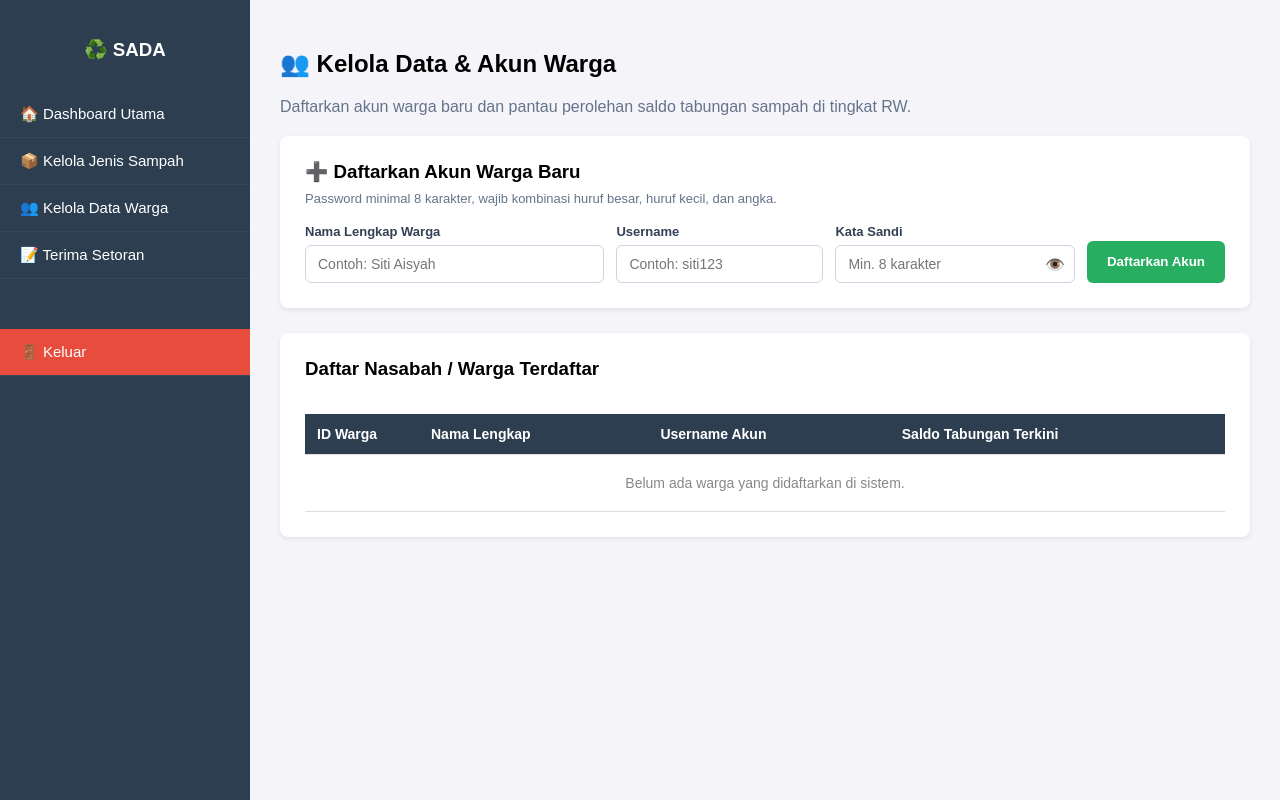
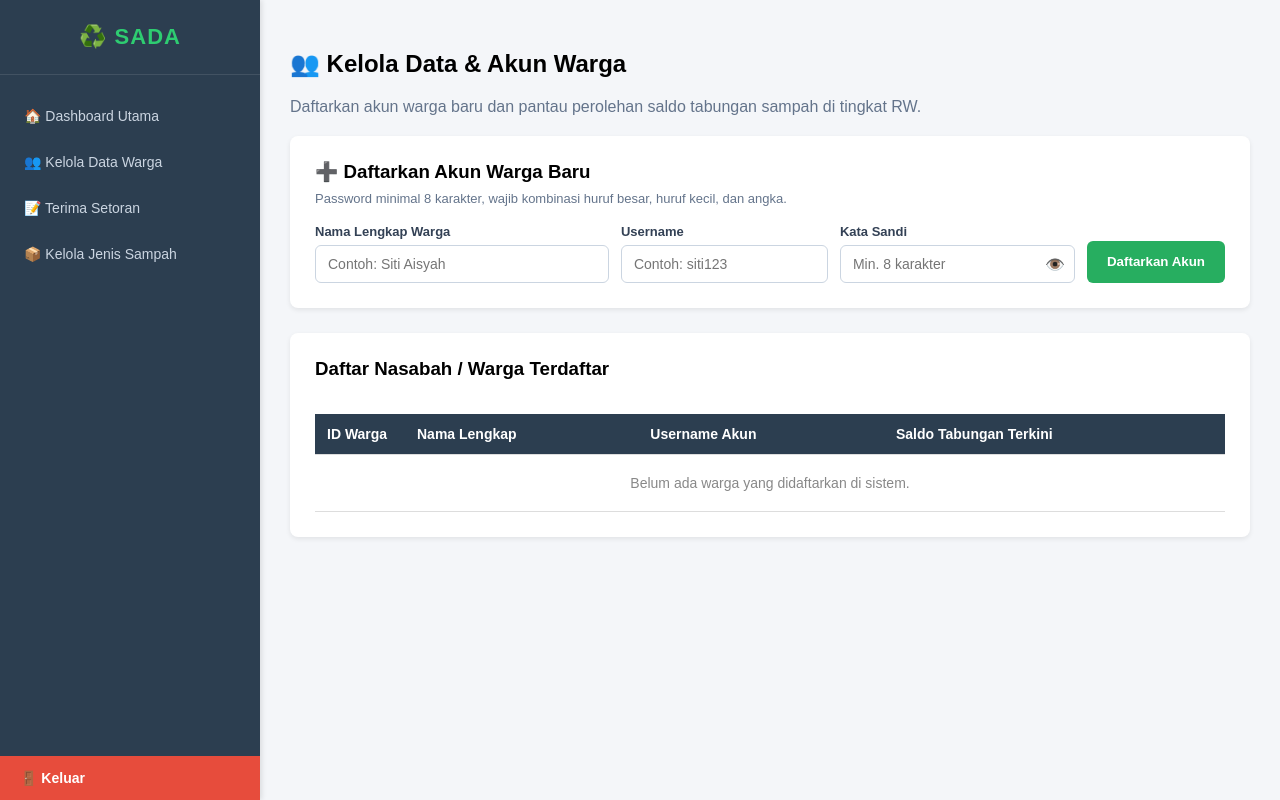
Before and after one commit to Aliansyah20/Bank-Sampah-Web, a Flask app: template app/templates/dashboard/kelola_warga.html in a window 1280 px wide. Run offline with Flask 3, Linux system fonts and the light colour scheme; the template is opened without the code that fills it, so the values that code supplies are empty.

Commit message:
Update base_sekben.html

```diff
--- a/app/templates/dashboard/base_sekben.html
+++ b/app/templates/dashboard/base_sekben.html
@@ -3,58 +3,175 @@
 <head>
     <meta charset="UTF-8">
     <meta name="viewport" content="width=device-width, initial-scale=1.0, maximum-scale=1.0, user-scalable=no">
-    <title>{% block title %}Dashboard Sekben{% endblock %}</title>
+    <title>{% block title %}Panel Sekben - SADA{% endblock %}</title>
+
     <style>
-        body { font-family: Arial, sans-serif; background-color: #f4f4f9; margin: 0; padding: 0; }
-        .sidebar { width: 250px; background-color: #2c3e50; color: white; height: 100vh; position: fixed; top: 0; left: 0; padding-top: 20px; }
-        .sidebar h3 { text-align: center; margin-bottom: 30px; }
-        .sidebar a { display: block; color: white; padding: 14px 20px; text-decoration: none; border-bottom: 1px solid #34495e; font-size: 15px; }
-        .sidebar a:hover { background-color: #34495e; }
-        .content { margin-left: 250px; padding: 30px; }
-        .alert { padding: 10px 15px; border-radius: 6px; margin-bottom: 20px; font-weight: bold; }
-        .alert-success { background: #d4edda; color: #155724; }
-        .alert-danger { background: #f8d7da; color: #721c24; }
+        * { box-sizing: border-box; }
+        body {
+            font-family: Arial, sans-serif;
+            background-color: #f4f6f9;
+            margin: 0;
+            display: flex;
+            min-height: 100vh;
+        }
 
-        /* Aturan khusus tampilan layar HP */
+        /* --- SIDEBAR KIRI --- */
+        .sidebar {
+            width: 260px;
+            background-color: #2c3e50;
+            color: white;
+            display: flex;
+            flex-direction: column;
+            flex-shrink: 0;
+            box-shadow: 2px 0 5px rgba(0,0,0,0.1);
+        }
+
+        .sidebar-brand {
+            padding: 24px 20px;
+            text-align: center;
+            font-size: 22px;
+            font-weight: bold;
+            letter-spacing: 1px;
+            border-bottom: 1px solid rgba(255,255,255,0.1);
+            color: #2ecc71;
+            display: flex;
+            align-items: center;
+            justify-content: center;
+            gap: 10px;
+        }
+
+        .sidebar-menu {
+            list-style: none;
+            padding: 0;
+            margin: 20px 0;
+            flex-grow: 1;
+        }
+
+        .sidebar-menu li {
+            margin-bottom: 4px;
+        }
+
+        .sidebar-menu a {
+            display: flex;
+            align-items: center;
+            gap: 12px;
+            padding: 13px 20px;
+            color: #cbd5e1;
+            text-decoration: none;
+            font-size: 14px;
+            font-weight: 500;
+            transition: all 0.2s ease;
+            border-left: 4px solid transparent;
+        }
+
+        /* Efek Hover saat kursor mengarah ke menu */
+        .sidebar-menu a:hover {
+            background-color: #34495e;
+            color: #ffffff;
+        }
+
+        /* --- INI DIA CLASS ACTIVE (WARNA BEDA SAAT DIKLIK/DIBUKA) --- */
+        .sidebar-menu a.active {
+            background-color: #1e293b;         /* Warna latar lebih gelap & tegas */
+            color: #2ecc71;                    /* Warna teks/ikon menjadi hijau khas SADA */
+            font-weight: bold;
+            border-left: 4px solid #2ecc71;    /* Garis aksen hijau di sebelah kiri menu */
+        }
+
+        /* Tombol Keluar di Bawah Sidebar */
+        .btn-keluar {
+            display: flex;
+            align-items: center;
+            gap: 10px;
+            padding: 14px 20px;
+            background-color: #e74c3c;
+            color: white;
+            text-decoration: none;
+            font-weight: bold;
+            font-size: 14px;
+            transition: background 0.2s;
+        }
+        .btn-keluar:hover {
+            background-color: #c0392b;
+        }
+
+        /* --- AREA KONTEN UTAMA --- */
+        .main-content {
+            flex-grow: 1;
+            padding: 30px;
+            overflow-y: auto;
+        }
+
+        /* Notifikasi Flash */
+        .alert {
+            padding: 12px 16px;
+            border-radius: 6px;
+            margin-bottom: 20px;
+            font-size: 14px;
+            font-weight: bold;
+        }
+        .alert-success { background: #d4edda; color: #155724; border: 1px solid #c3e6cb; }
+        .alert-danger { background: #f8d7da; color: #721c24; border: 1px solid #f5c6cb; }
+        .alert-warning { background: #fff3cd; color: #856404; border: 1px solid #ffeeba; }
+
         @media (max-width: 768px) {
-            .sidebar {
-                width: 100% !important;
-                height: auto !important;
-                position: relative !important;
-                padding-bottom: 10px;
-            }
-            .sidebar h3 {
-                margin-bottom: 15px !important;
-                padding-top: 15px;
-            }
-            .sidebar a {
-                display: block;
-                padding: 10px 15px !important;
-                border-bottom: 1px solid #34495e;
-                font-size: 14px;
-            }
-            .content {
-                margin-left: 0 !important; /* Hilangkan geseran 250px agar pas di layar HP */
-                padding: 15px !important;
-            }
+            body { flex-direction: column; }
+            .sidebar { width: 100%; }
         }
     </style>
     {% block extra_css %}{% endblock %}
 </head>
 <body>
 
-    <!-- SIDEBAR PERMANEN -->
+    <!-- SIDEBAR KIRI -->
     <div class="sidebar">
-        <h3>♻️ SADA </h3>
-        <a href="/sekben/dashboard">🏠 Dashboard Utama</a>
-        <a href="/sekben/jenis-sampah">📦 Kelola Jenis Sampah</a>
-        <a href="/sekben/warga">👥 Kelola Data Warga</a>
-        <a href="/sekben/terima-setoran">📝 Terima Setoran</a>
-        <a href="/auth/logout" style="background-color: #e74c3c; margin-top: 50px;">🚪 Keluar</a>
+        <div class="sidebar-brand">
+            ♻️ SADA
+        </div>
+
+        <ul class="sidebar-menu">
+            <!-- 1. Dashboard Utama -->
+            <li>
+                <a href="{{ url_for('sekben.dashboard') }}"
+                   class="{% if request.endpoint == 'sekben.dashboard' %}active{% endif %}">
+                    🏠 Dashboard Utama
+                </a>
+            </li>
+
+            <!-- 2. Kelola Data Warga -->
+            <li>
+                <a href="{{ url_for('sekben.kelola_warga') }}"
+                   class="{% if request.endpoint in ['sekben.kelola_warga', 'sekben.tambah_warga'] %}active{% endif %}">
+                    👥 Kelola Data Warga
+                </a>
+            </li>
+
+            <!-- 3. Terima Setoran -->
+            <li>
+                <a href="{{ url_for('sekben.terima_setoran') }}"
+                   class="{% if request.endpoint == 'sekben.terima_setoran' %}active{% endif %}">
+                    📝 Terima Setoran
+                </a>
+            </li>
+
+            <!-- 4. Kelola Jenis Sampah -->
+            <li>
+                <a href="{{ url_for('sekben.kelola_jenis_sampah') }}"
+                   class="{% if request.endpoint == 'sekben.kelola_jenis_sampah' %}active{% endif %}">
+                    📦 Kelola Jenis Sampah
+                </a>
+            </li>
+        </ul>
+
+        <!-- Tombol Logout (Tetap di Sidebar Sekben) -->
+        <a href="/auth/logout" class="btn-keluar">
+            🚪 Keluar
+        </a>
     </div>
 
-    <!-- AREA KANAN DINAMIS -->
-    <div class="content">
+    <!-- AREA KONTEN KANAN -->
+    <div class="main-content">
+        <!-- Tampilkan Pesan Flash Otomatis -->
         {% with messages = get_flashed_messages(with_categories=true) %}
             {% if messages %}
                 {% for cat, msg in messages %}
@@ -63,9 +180,7 @@
             {% endif %}
         {% endwith %}
 
-        {% block content %}
-        <!-- Konten spesifik tiap menu akan tampil di sini -->
-        {% endblock %}
+        {% block content %}{% endblock %}
     </div>
 
 </body>
```
